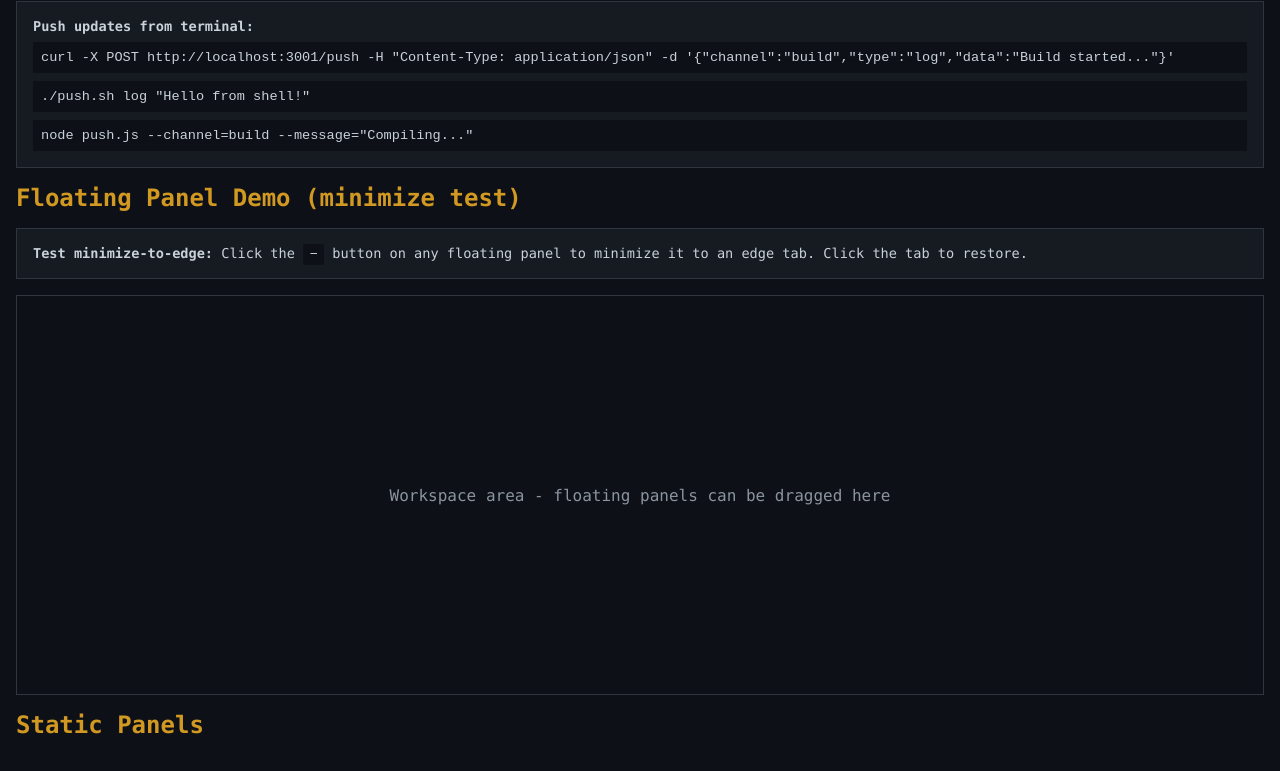
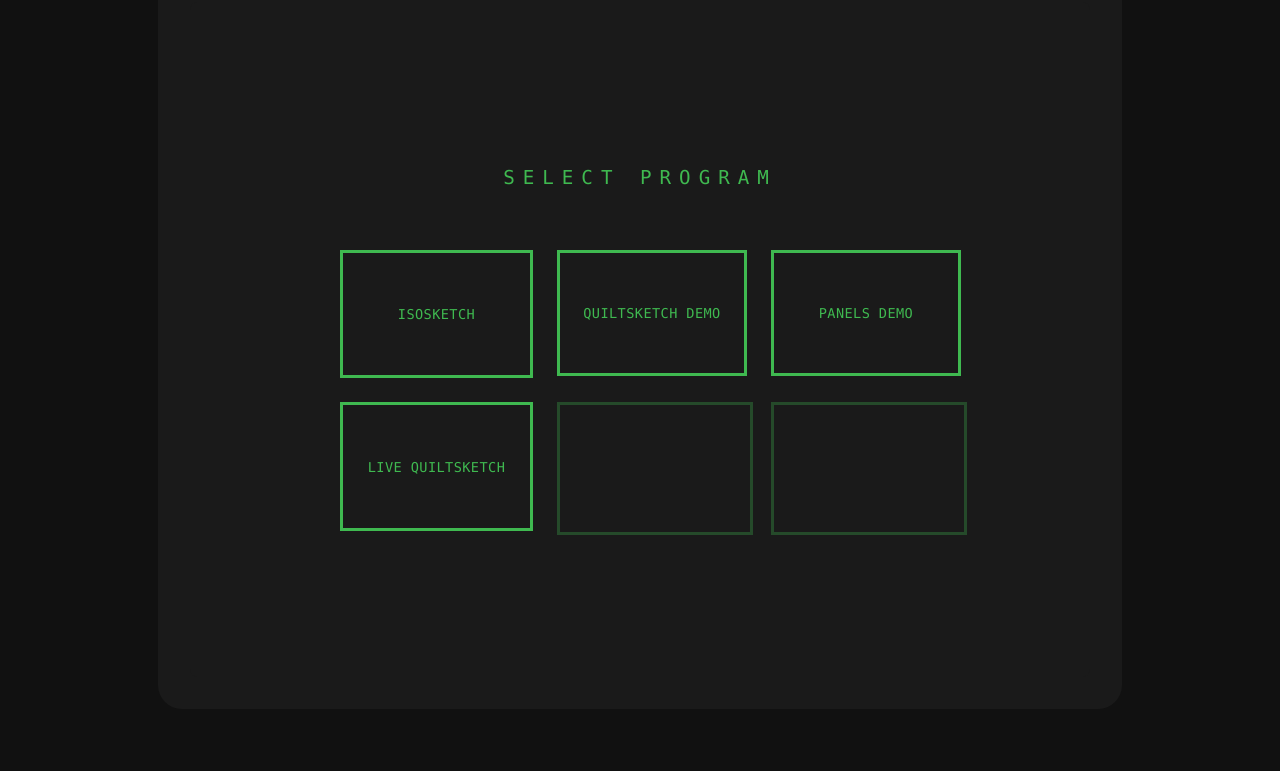
Before and after one commit to brangor/retro-tui, a website built with Vite: page index.html in a window 1280 px wide. Shown: the part 69-840 px from the top of the page. After the commit the page ends 816 px from the top, so only its background shows below. Built offline with nearby package versions, Linux system fonts and the light colour scheme.

Commit message:
feat: add home-security theme and redesign landing page
Add .theme-home-security-interface to tokens.css — green-on-black CRT
aesthetic with full semantic color and structural token coverage.

Redesign index.html as a CRT-bezel launcher page with a program grid
linking to example apps, replacing the previous flat demo layout.

```diff
--- a/index.html
+++ b/index.html
@@ -3,214 +3,161 @@
 <head>
   <meta charset="UTF-8">
   <meta name="viewport" content="width=device-width, initial-scale=1.0">
-  <title>RetroTUI - Demo</title>
+  <title>RetroTUI</title>
+  <script type="module" src="/src/styles/tokens.css"></script>
+  <script type="module" src="/src/components/tui-app.ts"></script>
+  <script type="module" src="/src/components/tui-button.ts"></script>
   <style>
-    :root {
-      --bg: #0d1117;
-      --bg-light: #161b22;
-      --border: #30363d;
-      --text: #c9d1d9;
-      --text-dim: #8b949e;
-      --cyan: #58a6ff;
-      --green: #3fb950;
-      --yellow: #d29922;
-      --magenta: #bc8cff;
-      --red: #f85149;
+    body {
+      background: var(--surface-base);
+      font-family: var(--font-mono);
+      min-height: 100vh;
+      display: flex;
+      align-items: center;
+      justify-content: center;
     }
 
-    * {
-      margin: 0;
-      padding: 0;
-      box-sizing: border-box;
+    .crt-bezel {
+      background: var(--surface-elevated);
+      border-radius: 24px;
+      padding: 32px;
+      max-width: 900px;
+      width: 90vw;
+      aspect-ratio: 4 / 3;
+      display: flex;
     }
 
-    body {
-      font-family: 'SF Mono', 'Monaco', 'Inconsolata', 'Fira Code', monospace;
-      background: var(--bg);
-      color: var(--text);
-      min-height: 100vh;
-      padding: 1rem;
+    .crt-screen {
+      background: var(--surface-elevated);
+      border-radius: 8px;
+      flex: 1;
+      display: flex;
+      flex-direction: column;
+      align-items: center;
+      justify-content: center;
+      padding: 48px;
+      gap: 48px;
+    }
+    .screen-title {
+      color: var(--color-primary);
+      font-size: 1.2rem;
+      font-weight: normal;
+      letter-spacing: var(--spacing-sm);
+      text-transform: uppercase;
     }
 
-    h1 {
-      color: var(--cyan);
-      font-weight: normal;
-      margin-bottom: 1rem;
+    .program-grid {
+      display: grid;
+      grid-template-columns: repeat(3, 1fr);
+      gap: 24px;
+      width: 100%;
+      max-width: 600px;
     }
 
-    .demo-grid {
-      display: grid;
-      grid-template-columns: repeat(auto-fit, minmax(300px, 1fr));
-      gap: 1rem;
-      margin-top: 1rem;
+    .program-link {
+      text-decoration: none;
+      display: contents; /* lets tui-button fill the grid cell */
     }
 
-    .instructions {
-      background: var(--bg-light);
-      border: 1px solid var(--border);
-      padding: 1rem;
-      margin-bottom: 1rem;
-      font-size: 0.85rem;
+    .program-tile {
+      aspect-ratio: 3 / 2;
+      width: 100%;
+      display: flex;
+      align-items: center;
+      justify-content: center;
+
+      --tui-button-border-color: var(--color-primary);
+      --tui-button-color: var(--color-primary);
+      --tui-button-bg: transparent;
     }
 
-    .instructions code {
-      background: var(--bg);
-      padding: 0.2rem 0.4rem;
-      border-radius: 2px;
+    .program-tile.empty {
+      border: var(--border-width) solid var(--color-primary);
+      opacity: 0.3;
+      cursor: not-allowed;
     }
 
-    .instructions pre {
-      background: var(--bg);
-      padding: 0.5rem;
-      margin-top: 0.5rem;
-      overflow-x: auto;
+    .program-grid tui-button {
+      display:block;
+      width: 100%;
+      height: 100%;
+
+
+      --tui-button-bg: transparent;
+      --tui-button-color: var(--color-primary);
+      --tui-button-border-color: var(--color-primary);
+      --tui-button-hover-bg: var(--color-primary);
+      --tui-button-hover-color: var(--surface-base);
+      --tui-button-hover-border-color: var(--color-primary);
+
+      &::hover {
+        border-color: var(--color-primary);
+      }
+
+      &::part(button) {
+        height: 100%;
+      }
+    }
+
+    .program-grid a {
+      text-decoration: none;
+      display: block;
+      aspect-ratio: 3 / 2;
     }
   </style>
 </head>
-<body>
-  <h1>░░ RETRO-TUI <span style="color: var(--green)">[ DEMO ]</span> ░░</h1>
+<body class="theme-home-security-interface">
+  <div class="crt-bezel">
+    <div class="crt-screen">
+      <h1 class="screen-title">SELECT PROGRAM</h1>
+      <div class="program-grid">
+        <a href="/examples/isosketch.html" tabindex="-1">
+          <tui-button class="program-tile">ISOSKETCH</tui-button>
+        </a>
+        <a href="/examples/quiltsketch-demo.html" tabindex="-1">
+          <tui-button class="program-tile">QUILTSKETCH DEMO</tui-button>
+        </a>
+        <a href="/examples/panels-demo.html" tabindex="-1">
+          <tui-button class="program-tile">PANELS DEMO</tui-button>
+        </a>
+          <a href="https://quiltsketch.vercel.app/" tabindex="-1">
+          <tui-button class="program-tile">LIVE QUILTSKETCH</tui-button>
+        </a>
+        <div class="program-tile empty"></div>
+        <div class="program-tile empty"></div>
+      </div>
+    </div>
+  </div>
+</body>
+<script type="module">
+  const grid = document.querySelector('.program-grid');
+  const buttons = [...grid.querySelectorAll('tui-button')];
+  const cols = 3;
 
-  <div class="instructions">
-    <strong>Push updates from terminal:</strong>
-    <pre>curl -X POST http://localhost:3001/push -H "Content-Type: application/json" -d '{"channel":"build","type":"log","data":"Build started..."}'</pre>
-    <pre>./push.sh log "Hello from shell!"</pre>
-    <pre>node push.js --channel=build --message="Compiling..."</pre>
-  </div>
+  // Focus the first button on load so keyboard works immediately
+  buttons[0]?.focus();
 
-  <!-- Floating Panel Demo -->
-  <h2 style="color: var(--yellow); margin: 1rem 0;">Floating Panel Demo (minimize test)</h2>
-  <div class="instructions">
-    <strong>Test minimize-to-edge:</strong> Click the <code>−</code> button on any floating panel to minimize it to an edge tab. Click the tab to restore.
-  </div>
-  <tui-workspace style="height: 400px; border: 1px solid var(--border); position: relative;">
-    <div slot="main" style="padding: 2rem; text-align: center; color: var(--text-dim);">
-      Workspace area - floating panels can be dragged here
-    </div>
-    <tui-panel
-      slot="floating"
-      title="Tools"
-      color="cyan"
-      floating
-      dismissable
-      minimized
-      position-x="20"
-      position-y="20"
-      persist-id="demo-tools"
-    >
-      <div style="padding: 0.5rem;">Tool content here</div>
-    </tui-panel>
-    <tui-panel
-      slot="floating"
-      title="Properties"
-      color="green"
-      floating
-      dismissable
-      minimized
-      position-x="200"
-      position-y="50"
-      persist-id="demo-props"
-    >
-      <div style="padding: 0.5rem;">Property inspector</div>
-    </tui-panel>
-    <tui-panel
-      slot="floating"
-      title="Layers"
-      color="magenta"
-      floating
-      dismissable
-      minimized
-      position-x="400"
-      position-y="20"
-      persist-id="demo-layers"
-    >
-      <div style="padding: 0.5rem;">Layer list</div>
-    </tui-panel>
-    <tui-panel
-      slot="floating"
-      title="History"
-      color="cyan"
-      floating
-      dismissable
-      minimized
-      position-x="20"
-      position-y="150"
-      persist-id="demo-history"
-    >
-      <div style="padding: 0.5rem;">Undo history</div>
-    </tui-panel>
-    <tui-panel
-      slot="floating"
-      title="Colors"
-      color="yellow"
-      floating
-      dismissable
-      minimized
-      position-x="200"
-      position-y="150"
-      persist-id="demo-colors"
-    >
-      <div style="padding: 0.5rem;">Color picker</div>
-    </tui-panel>
-    <tui-panel
-      slot="floating"
-      title="Brushes"
-      color="green"
-      floating
-      dismissable
-      minimized
-      position-x="400"
-      position-y="150"
-      persist-id="demo-brushes"
-    >
-      <div style="padding: 0.5rem;">Brush presets</div>
-    </tui-panel>
-    <tui-panel
-      slot="floating"
-      title="Navigator"
-      color="info"
-      floating
-      dismissable
-      minimized
-      position-x="20"
-      position-y="280"
-      persist-id="demo-navigator"
-    >
-      <div style="padding: 0.5rem;">Canvas overview</div>
-    </tui-panel>
-    <tui-panel
-      slot="floating"
-      title="Actions"
-      color="error"
-      floating
-      dismissable
-      minimized
-      position-x="200"
-      position-y="280"
-      persist-id="demo-actions"
-    >
-      <div style="padding: 0.5rem;">Quick actions</div>
-    </tui-panel>
-  </tui-workspace>
+  document.addEventListener('keydown', (e) => {
+    const idx = buttons.indexOf(document.activeElement);
+    if (idx === -1) return;
 
-  <h2 style="color: var(--yellow); margin: 1rem 0 0.5rem;">Static Panels</h2>
-  <div class="demo-grid">
-    <!-- Live Output Panel -->
-    <retro-panel title="Build Output" color="cyan">
-      <retro-output id="build-output" max-lines="50"></retro-output>
-    </retro-panel>
+    let next = idx;
+    switch(e.key) {
+      case 'ArrowRight': next = idx + 1; break;
+      case 'ArrowLeft': next = idx - 1; break;
+      case 'ArrowDown': next = idx + cols; break;
+      case 'ArrowUp': next = idx - cols; break;
+      case 'Enter':
+        const link = buttons[idx].closest('a');
+        if (link) window.location.href = link.href;
+        return;
+      default: return;
+    }
 
-    <!-- Status Panel -->
-    <retro-panel title="System Status" color="green" collapsible>
-      <retro-table id="status-table"></retro-table>
-    </retro-panel>
-
-    <!-- Console Panel -->
-    <retro-panel title="Console" color="magenta">
-      <retro-console id="console" prompt="❯ "></retro-console>
-    </retro-panel>
-  </div>
-
-  <script type="module" src="/src/index.js"></script>
-  <script type="module" src="/src/demo.js"></script>
-</body>
+    if (next >= 0 && next < buttons.length) {
+      e.preventDefault();
+      buttons[next].focus();
+    }
+  });
+</script>
 </html>
--- a/src/styles/tokens.css
+++ b/src/styles/tokens.css
@@ -118,3 +118,54 @@
   --red: var(--color-error);
   --magenta: var(--color-primary);
 }
+
+.theme-home-security-interface {
+  /* Semantic Colors */
+  --color-primary: #3fb950;
+  --color-primary-bg: #002b36;
+  --color-primary-fg: #3fb950;
+
+  --color-secondary: #00ff00;
+  --color-secondary-bg: #003300;
+  --color-secondary-fg: #00ff00;
+
+  --color-error: #ff5555;
+  --color-error-bg: #330000;
+  --color-error-fg: #ff5555;
+
+  --color-success: #3fb950;
+  --color-success-bg: #003300;
+  --color-success-fg: #3fb950;
+
+  --color-info: #8be9fd;
+  --color-info-bg: #002233;
+  --color-info-fg: #8be9fd;
+
+  /* Surfaces */
+  --surface-base: #111;
+  --surface-elevated: #1a1a1a;
+  --surface-overlay: #2a2a2a;
+  --text-primary: #e0e0e0;
+  --text-muted: #666666;
+  --border-default: #3fb950;
+
+  /* Structural */
+  --border-width: 3px;
+  --border-radius: 0px;
+  --spacing-xs: 0.25rem;
+  --spacing-sm: 0.5rem;
+  --spacing-md: 1rem;
+  --spacing-lg: 1.5rem;
+  --font-mono: 'IBM Plex Mono', 'Fira Code', 'Consolas', monospace;
+
+  /* Legacy mappings (for existing components) */
+  --bg: var(--surface-base);
+  --text: var(--text-primary);
+  --text-dim: var(--text-muted);
+  --border: var(--border-default);
+  --cyan: var(--color-primary);
+  --green: var(--color-secondary);
+  --yellow: #f1fa8c;
+  --red: var(--color-error);
+  --magenta: #ff79c6;
+}
```
